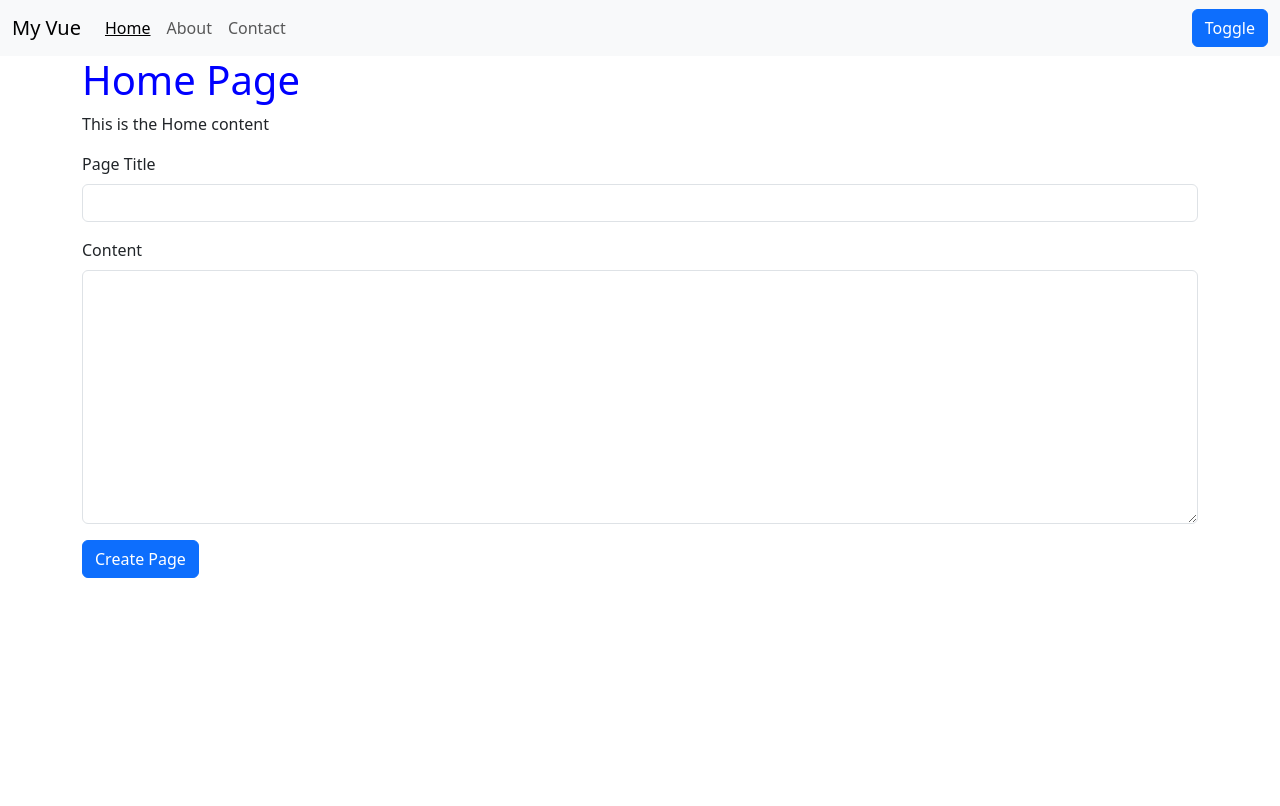
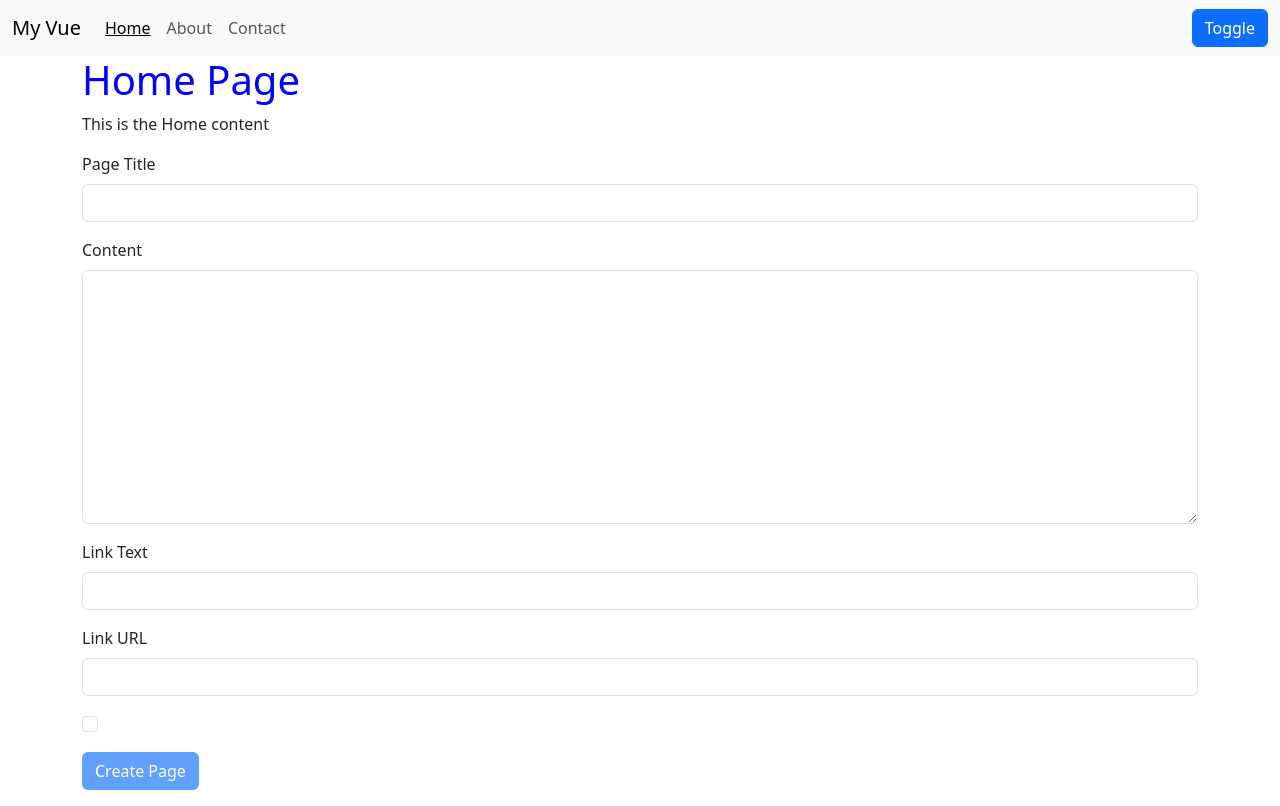
Before and after one commit to MirzArchive/Learning-Vue.js, a Vue app: page / in a window 1280 px wide. Built offline with nearby package versions, Linux system fonts and the light colour scheme.

Commit message:
`feat:` Complete Chapter 17: Validating Forms

```diff
--- a/src/components/CreatePage.vue
+++ b/src/components/CreatePage.vue
@@ -3,34 +3,32 @@
     <form action="">
       <div class="mb-3">
         <div class="form-label">Page Title</div>
-				<input
-					type="text"
-					name=""
-					id=""
-					class="form-control"
-					v-model="pageTitle"
-				>
+        <input type="text" name="" id="" class="form-control" v-model="pageTitle">
       </div>
       <div class="mb-3">
-				<label
-					for=""
-					class="form-label"
-				>Content</label>
-				<textarea
-					type="text"
-					class="form-control"
-					name=""
-					id=""
-					cols="30"
-					rows="10"
-					v-model="pageContent"
-				></textarea>
+        <label for="" class="form-label">Content</label>
+        <textarea type="text" class="form-control" name="" id="" cols="30" rows="10" v-model="pageContent"></textarea>
+      </div>
+      <div class="col">
+        <div class="mb-3">
+          <label for="" class="form-label">Link Text</label>
+          <input type="text" name="" id="" class="form-control" v-model="linkName">
         </div>
         <div class="mb-3">
-				<button
-					class="btn btn-primary"
-					@click.prevent="pageCreated({pageTitle, pageContent})"
-				>Create Page</button>
+          <label for="" class="form-label">Link URL</label>
+          <input type="text" name="" id="" class="form-control" v-model="linkURL">
+        </div>
+        <div class="mb-3">
+          <div class="form-check">
+            <input class="form-check-input" type="checkbox" name="" id="">
+            <label for="" class="form-check-label"></label>
+          </div>
+        </div>
+      </div>
+      <div class="mb-3">
+        <button class="btn btn-primary" :disabled="isFormInvalid"
+          @click.prevent="pageCreated({ pageTitle, pageContent })">Create Page
+        </button>
       </div>
     </form>
   </div>
@@ -38,11 +36,34 @@
 
 <script>
 	export default {
+    // pageCreated are props that's a callback function defined by App.vue later
 		props: ['pageCreated'],
+    computed: {
+      isFormInvalid() {
+        return !this.pageTitle || !this.pageContent || !this.linkName || !this.linkURL
+      }
+    },
 		data() {
 			return {
 				pageTitle: '',
-				pageContent: ''
+				pageContent: '',
+				linkName: '',
+				linkURL: ''
+			}
+		},
+    methods: {
+      submitForm() {
+        if (!this.pageTitle || !this.pageContent || !this.linkName || !this.linkURL) {
+          alert('Please fill the form')
+          return
+        }
+
+        this.pageCreated({
+          pageTitle: this.pageTitle,
+          pageContent: this.pageContent,
+          linkName: this.linkName,
+          linkURL: this.linkURL
+        })
       }
     }
 	}
```
Also changed, not shown: src/App.vue (+2 -9 lines), 1 other file (tests, documents, lock files or other folders). Lines whose indentation alone changed are shown as unchanged.
